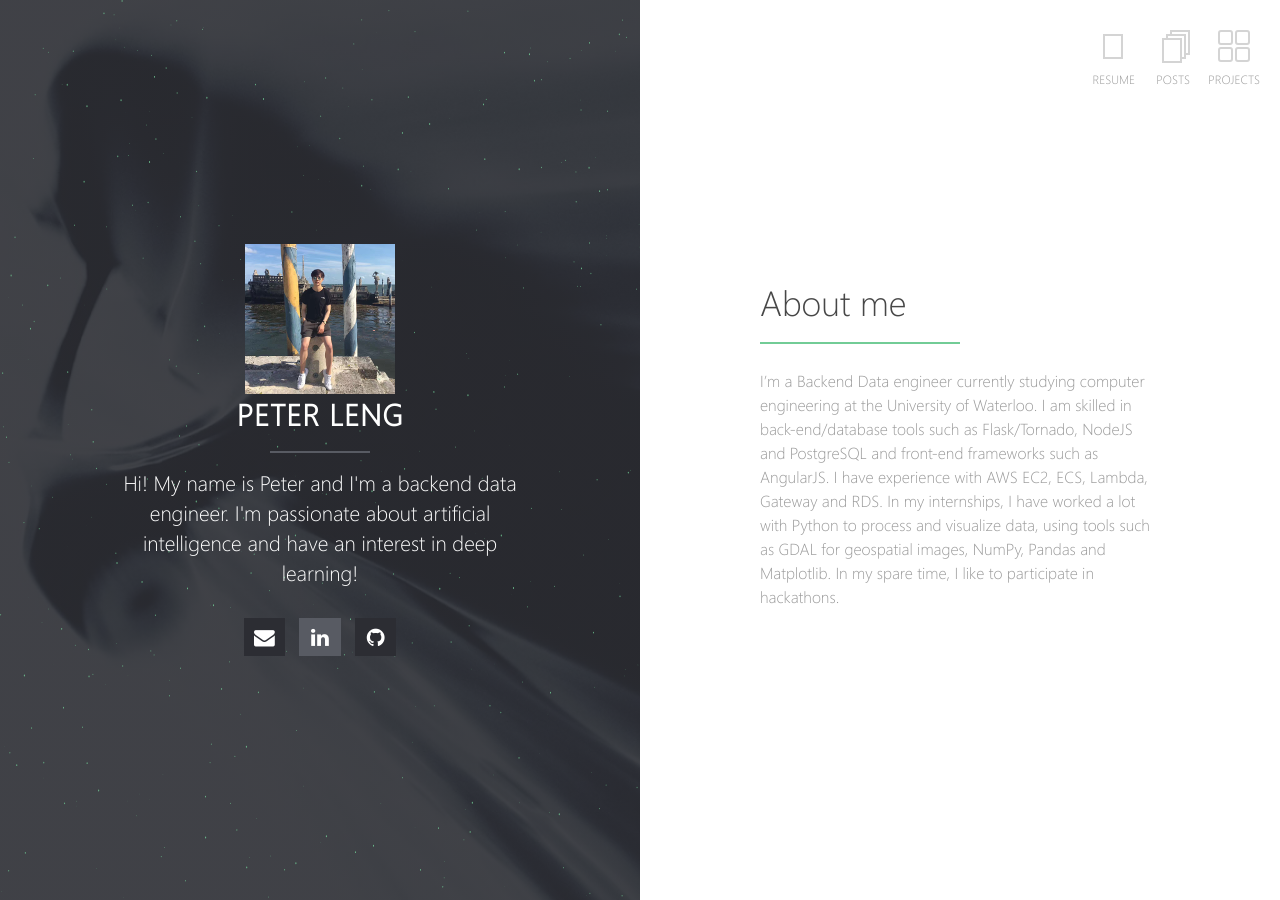
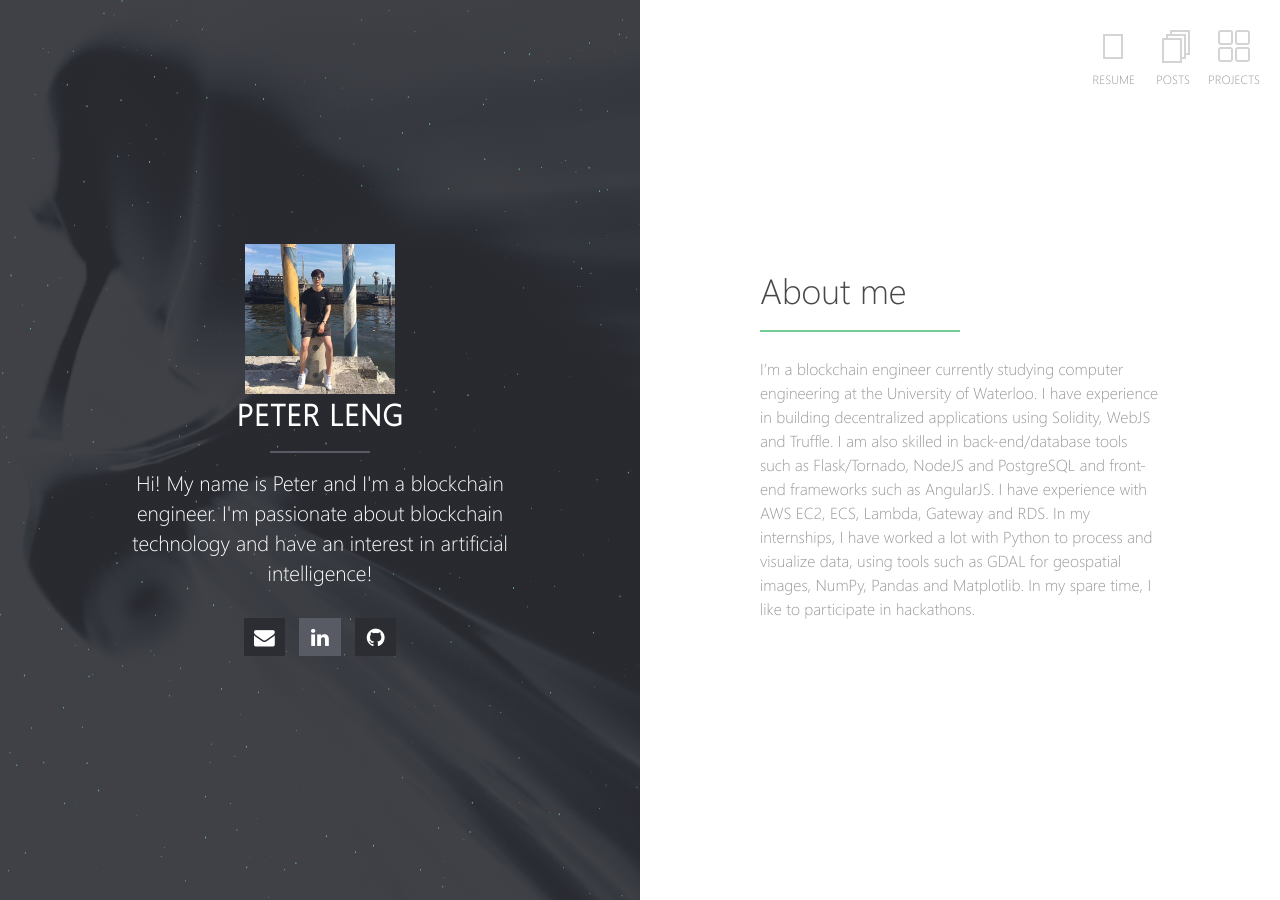
Before and after one commit to PeterL328/blog, a Jekyll site: the page built from index.md, in a window 1280 px wide. Built offline with Jekyll 4.4.1, drawn with Linux system fonts in a browser that asks for light colours; our own code applies the rules of GitHub Pages for plain Markdown files.

Commit message:
Update profile

```diff
--- a/_config.yml
+++ b/_config.yml
@@ -1,6 +1,6 @@
 # Site
 title: Peter Leng
-description: Hi! My name is Peter and I'm a backend data engineer. I'm passionate about artificial intelligence and have an interest in deep learning!
+description: Hi! My name is Peter and I'm a blockchain engineer. I'm passionate about blockchain technology and have an interest in artificial intelligence!
 url: http://peterleng.com
 logo: profile.png                     # Site logo
 locale: en_US
--- a/index.md
+++ b/index.md
@@ -3,4 +3,4 @@ layout: home
 ---
 # About me
 
-I'm a Backend Data engineer currently studying computer engineering at the University of Waterloo. I am skilled in back-end/database tools such as Flask/Tornado, NodeJS and PostgreSQL and front-end frameworks such as AngularJS. I have experience with AWS EC2, ECS, Lambda, Gateway and RDS. In my internships, I have worked a lot with Python to process and visualize data, using tools such as GDAL for geospatial images, NumPy, Pandas and Matplotlib. In my spare time, I like to participate in hackathons.
+I'm a blockchain engineer currently studying computer engineering at the University of Waterloo. I have experience in building decentralized applications using Solidity, WebJS and Truffle. I am also skilled in back-end/database tools such as Flask/Tornado, NodeJS and PostgreSQL and front-end frameworks such as AngularJS. I have experience with AWS EC2, ECS, Lambda, Gateway and RDS. In my internships, I have worked a lot with Python to process and visualize data, using tools such as GDAL for geospatial images, NumPy, Pandas and Matplotlib. In my spare time, I like to participate in hackathons.
```
